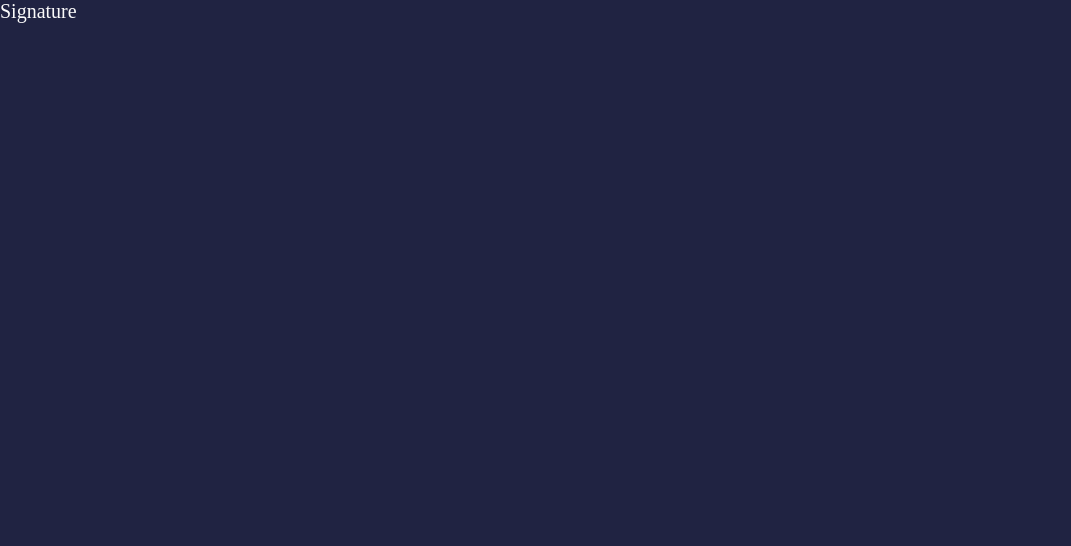
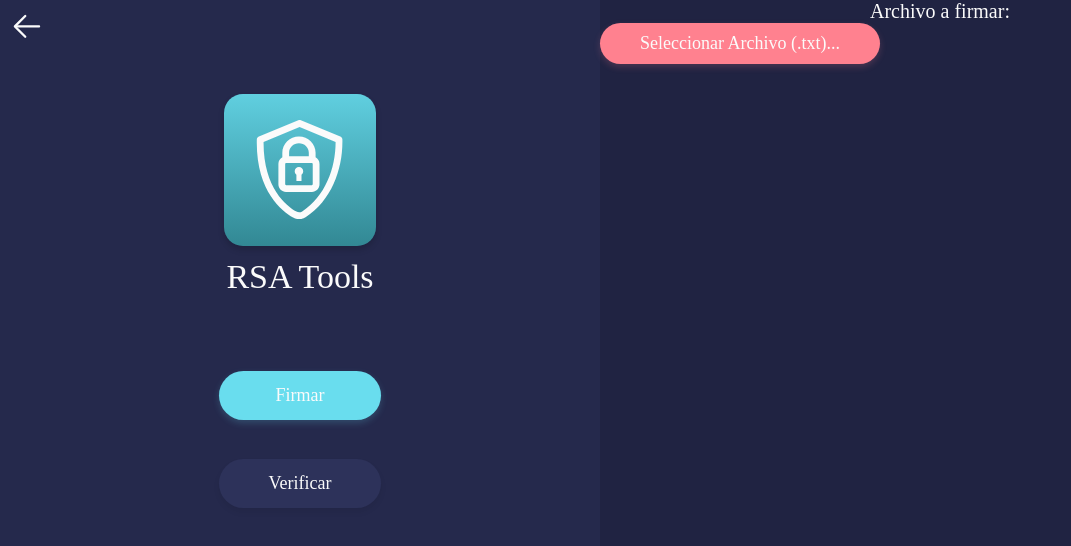
Before and after one commit to Ruben35/RSA-Tools, a React (Vite) app: page /signature in a window 1280 px wide. Shown: the top 546 px of the page, without its empty margins (0-1071 px from the left). Built offline with nearby package versions, Linux system fonts and the light colour scheme.

Commit message:
Starting signature section and improving getFile()

```diff
--- a/electron/preload.js
+++ b/electron/preload.js
@@ -5,7 +5,8 @@ const {ipcRenderer, contextBridge} = require('electron');
 const WINDOW_API = {
     makeDialog: (objectDialog) => ipcRenderer.send("makeDialog", objectDialog),
     askGenerationKeys: () => ipcRenderer.invoke("askGenerationKeys"),
-    saveGeneratedKeys: (objectKeys) => ipcRenderer.send("saveGeneratedKeys", objectKeys)
+    saveGeneratedKeys: (objectKeys) => ipcRenderer.send("saveGeneratedKeys", objectKeys),
+    getFile: (type) => ipcRenderer.invoke("getFile",type),
 }
 
 contextBridge.exposeInMainWorld('api', WINDOW_API);
--- /dev/null
+++ b/src/components/SelectFile.jsx
@@ -0,0 +1,35 @@
+import { useState } from 'react';
+
+const SelectFile = (props) => {
+
+    const [fileName, setFileName] = useState(null);
+    const buttonLabelEnding=props.type==undefined?"...":" (."+props.type+")...";
+
+    const getFile = async () => {
+        var file = await window.api.getFile(props.type);
+        if(file!=null){
+            const filePathArray = file.path.split("\\");
+            setFileName(filePathArray[filePathArray.length-1])
+        }
+        else
+            setFileName(null)
+
+        console.log(file)
+        props.onChange(file);
+    }
+
+
+    return (
+        <div className='selectionFile'>
+            {fileName!=null?"Archivo: "+fileName:""}
+            <button className={fileName!=null?"small":""}
+                    onClick={getFile}>
+            {fileName==null?("Seleccionar Archivo"+buttonLabelEnding)
+                            :"Cambiar..."
+            }
+            </button>
+        </div>
+    );
+}
+
+export default SelectFile;
--- /dev/null
+++ b/src/components/TogglePair.jsx
@@ -0,0 +1,20 @@
+import { useState } from 'react';
+
+const TogglePair = (props) => {
+
+    const [active, setActive] = useState(props.firstOption);
+
+    const toggle = (type) => {
+        setActive(type);
+        props.onChange(type);
+    }
+
+    return (
+        <div className='toggleButtons'>
+            <button className={active===props.firstOption?"active":""} onClick={() => toggle(props.firstOption)} >{props.firstOption}</button>
+            <button className={active===props.secondOption?"active":""} onClick={() => toggle(props.secondOption)} >{props.secondOption}</button>
+        </div>
+    );
+}
+
+export default TogglePair;
--- a/src/pages/Signature.jsx
+++ b/src/pages/Signature.jsx
@@ -1,9 +1,37 @@
-
+import LogoApp from '../components/LogoApp'
+import BackIcon from '../assets/icons/back.svg?component'
+import { Link } from 'react-router-dom';
+import TogglePair from '../components/TogglePair';
+import { useState } from 'react';
+import SelectFile from '../components/SelectFile';
 const Signature = () => {
 
-    return(
-        <div>
-            Signature
+    const [processType, setProcessType] = useState("Firmar");
+
+    return (
+        <div className="mainContainer">
+            <aside>
+                <Link to="/">
+                    <div className='back'>
+                        <div>
+                            <BackIcon />
+                        </div>
+                    </div>
+                </Link>
+                <div className='appInfo'>
+                    <LogoApp />
+                    <span>RSA Tools</span>
+                </div>
+                <TogglePair
+                    firstOption="Firmar"
+                    secondOption="Verificar"
+                    onChange={(value) => setProcessType(value)}
+                />
+            </aside>
+            <div>
+                <span>Archivo a {processType==="Firmar"?"firmar":"validar"}:</span>
+                <SelectFile type="txt"/>
+            </div>
         </div>
     );
 }
--- a/src/styles/main.css
+++ b/src/styles/main.css
@@ -81,17 +81,6 @@ body{
     font-family: var(--regularFont);
 }
 
-.mainContainer{
-    display: grid;
-    grid-template-columns: auto 680px;
-    height: 100vh;
-    text-align: center;
-}
-
-aside{
-    background-color: var(--elevation-L1);
-}
-
 /* =====================
    * MAIN MENU *
 ===================== */
@@ -117,6 +106,38 @@ aside{
     bottom: 0;
     padding: 0.8rem 1rem;
     width: 100%;
+}
+
+/* =====================
+   * Signature *
+===================== */
+
+.mainContainer{
+    display: grid;
+    grid-template-columns: auto 680px;
+    height: 100vh;
+    text-align: center;
+}
+
+aside{
+    background-color: var(--elevation-L1);
+}
+
+.back {
+    display: flex;
+    justify-content: flex-start;
+    margin-bottom: -23px;
+}
+
+.back div {
+    width: 2.3rem;
+    height: 2.3rem;
+    cursor: pointer;
+    margin: 0.5rem;
+}
+
+.back div svg path {
+    fill: var(--white);
 }
 
 /* =====================
@@ -202,3 +223,43 @@ button:active {
 .mainButtons button:hover{
     box-shadow: 0 5px 9px 0 rgb(255 192 97 / 22%);
 }
+
+.toggleButtons {
+    display: block;
+    font-size: 18px;
+    margin-top: 75px;
+}
+
+.toggleButtons button, .buttonMake button{
+    width: 162px;
+    height: 49px;
+    margin: 0 auto 39px auto;
+}
+
+.toggleButtons .active, .buttonMake button {
+    background-color: var(--blue);
+    box-shadow: 0 3px 7px 0 rgba(105, 221, 238, 0.2);
+}
+
+.toggleButtons .active:hover, .buttonMake button:hover {
+    box-shadow: 0 5px 9px 0 rgb(105 221 238 / 22%)
+}
+
+.selectionFile{
+    display: flex;
+    align-items: center;
+}
+
+.selectionFile button{
+    padding: 0px 40px;
+    height: 41px;
+    background-color: var(--red);
+    box-shadow: 0 3px 7px 0 rgba(255, 129, 143, 0.2);
+}
+
+.selectionFile button.small{
+    margin-left: 5px;
+}
+.selectionFile button:hover{
+    box-shadow: 0 5px 9px 0 rgb(255 129 143 / 22%);
+}
```
Also changed, not shown: electron/main.js (+22 -0 lines), src/assets/icons/back.svg (added).
